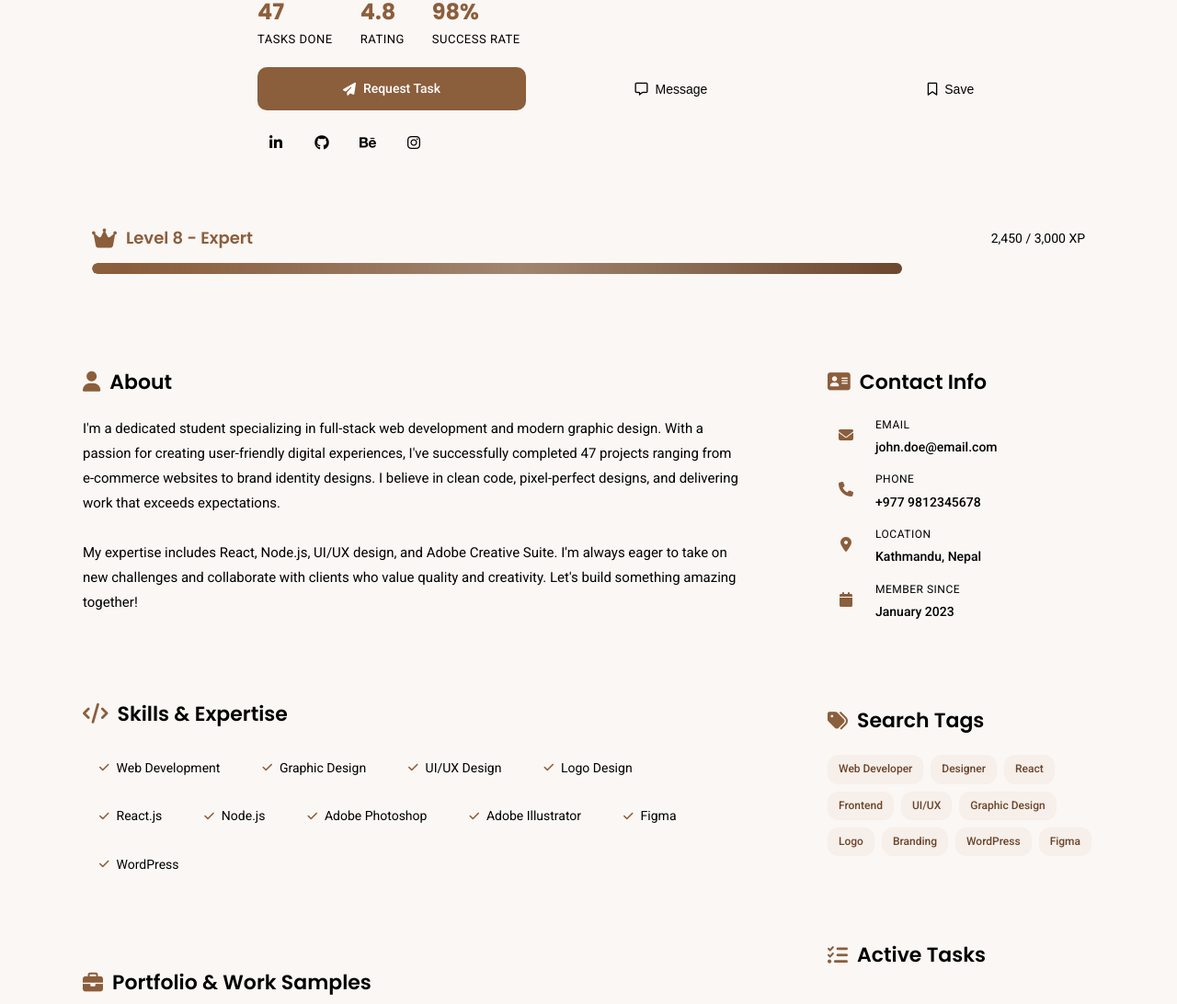
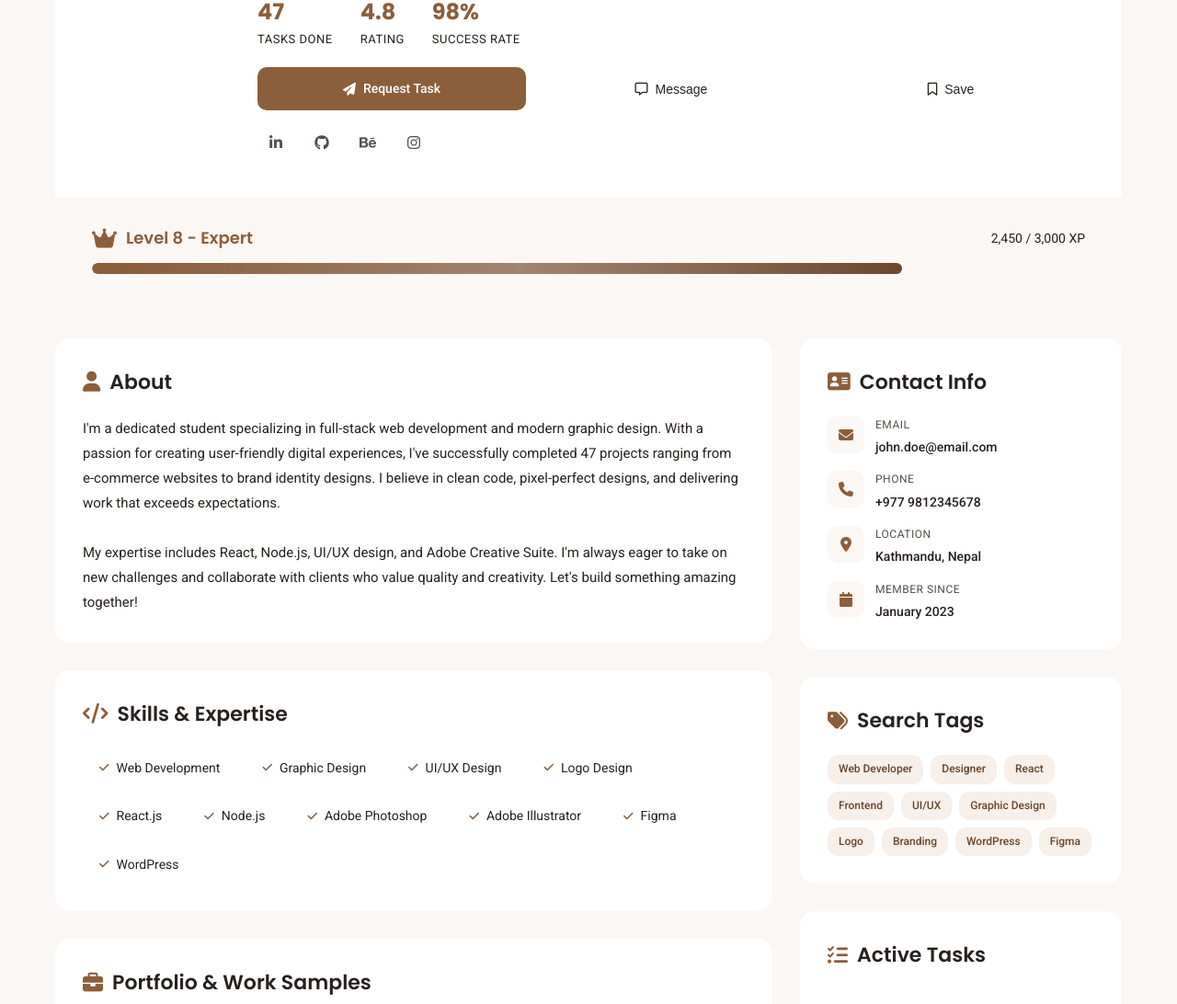
Before and after one commit to zenithkandel/kadam, a PHP site: page /profile.html in a window 1280 px wide. Shown: the part 291-1383 px from the top of the page at 92% size. Run offline with PHP 8.4, Linux system fonts and the light colour scheme.

Commit message:
style: update background and text color variables for consistency across profile elements

```diff
--- a/style/profile.css
+++ b/style/profile.css
@@ -1,9 +1,10 @@
 body {
     background-color: var(--background-color);
+    color: var(--text-color);
 }
 
 .theme-toggle {
-    background: var(--surface-color);
+    background: var(--card-bg);
     width: 50px;
     height: 50px;
 }
@@ -50,7 +51,7 @@ body {
         }
 
         .card {
-            background: var(--surface-color);
+            background: var(--card-bg);
             border-radius: 20px;
             box-shadow: var(--shadow-lg);
             overflow: hidden;
@@ -73,7 +74,7 @@ body {
             height: 150px;
             border-radius: 20px;
             object-fit: cover;
-            border: 5px solid var(--surface-color);
+            border: 5px solid var(--card-bg);
             box-shadow: var(--shadow-md);
         }
 
@@ -89,7 +90,7 @@ body {
             display: flex;
             align-items: center;
             justify-content: center;
-            border: 3px solid var(--surface-color);
+            border: 3px solid var(--card-bg);
             box-shadow: var(--shadow-sm);
         }
 
@@ -102,7 +103,7 @@ body {
             font-family: 'Poppins', sans-serif;
             font-size: 32px;
             font-weight: 700;
-            color: var(--text-primary);
+            color: var(--text-color);
             margin-bottom: 8px;
             display: flex;
             align-items: center;
@@ -126,7 +127,7 @@ body {
         }
 
         .profile-bio {
-            color: var(--text-primary);
+            color: var(--text-color);
             font-size: 15px;
             line-height: 1.7;
             margin-bottom: 20px;
@@ -184,11 +185,11 @@ body {
             width: 40px;
             height: 40px;
             border-radius: 50%;
-            background: var(--background-color);
+            background: var(--background-light);
             display: flex;
             align-items: center;
             justify-content: center;
-            color: var(--text-secondary);
+            color: var(--text-light);
             text-decoration: none;
             transition: var(--transition-base);
         }
@@ -287,7 +288,7 @@ body {
         }
 
         .section {
-            background: var(--surface-color);
+            background: var(--card-bg);
             border-radius: 16px;
             padding: 30px;
             margin-bottom: 30px;
@@ -298,7 +299,7 @@ body {
             font-family: 'Poppins', sans-serif;
             font-size: 22px;
             font-weight: 600;
-            color: var(--text-primary);
+            color: var(--text-color);
             margin-bottom: 20px;
             display: flex;
             align-items: center;
@@ -324,8 +325,8 @@ body {
         }
 
         .skill-tag {
-            background: var(--background-color);
-            color: var(--text-primary);
+            background: var(--background-light);
+            color: var(--text-color);
             padding: 10px 18px;
             border-radius: 20px;
             font-size: 14px;
@@ -429,7 +430,7 @@ body {
 
         .info-label {
             font-size: 12px;
-            color: var(--text-secondary);
+            color: var(--text-light);
             text-transform: uppercase;
             letter-spacing: 0.5px;
             margin-bottom: 3px;
@@ -459,7 +460,7 @@ body {
 
         /* Active Tasks */
         .task-card {
-            background: var(--background-color);
+            background: var(--background-light);
             border-radius: 12px;
             padding: 15px;
             margin-bottom: 12px;
@@ -474,7 +475,7 @@ body {
 
         .task-title {
             font-weight: 600;
-            color: var(--text-primary);
+            color: var(--text-color);
             margin-bottom: 5px;
             font-size: 14px;
         }
@@ -510,7 +511,7 @@ body {
             gap: 30px;
             align-items: center;
             padding: 25px;
-            background: var(--background-color);
+            background: var(--background-light);
             border-radius: 12px;
             margin-bottom: 25px;
             flex-wrap: wrap;
@@ -608,7 +609,7 @@ body {
 
         .reviewer-name {
             font-weight: 600;
-            color: var(--text-primary);
+            color: var(--text-color);
             font-size: 15px;
             margin-bottom: 2px;
         }
```
